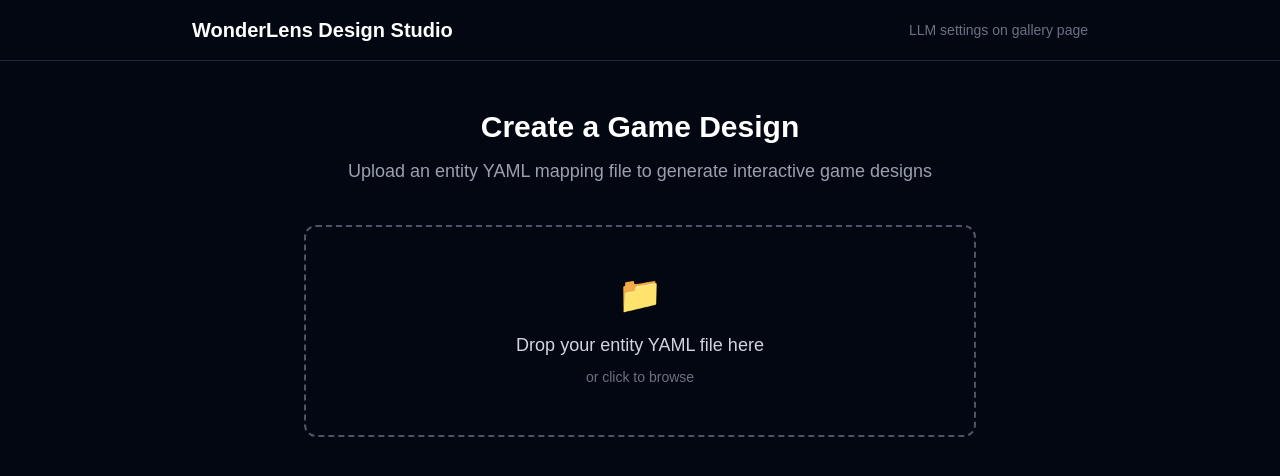
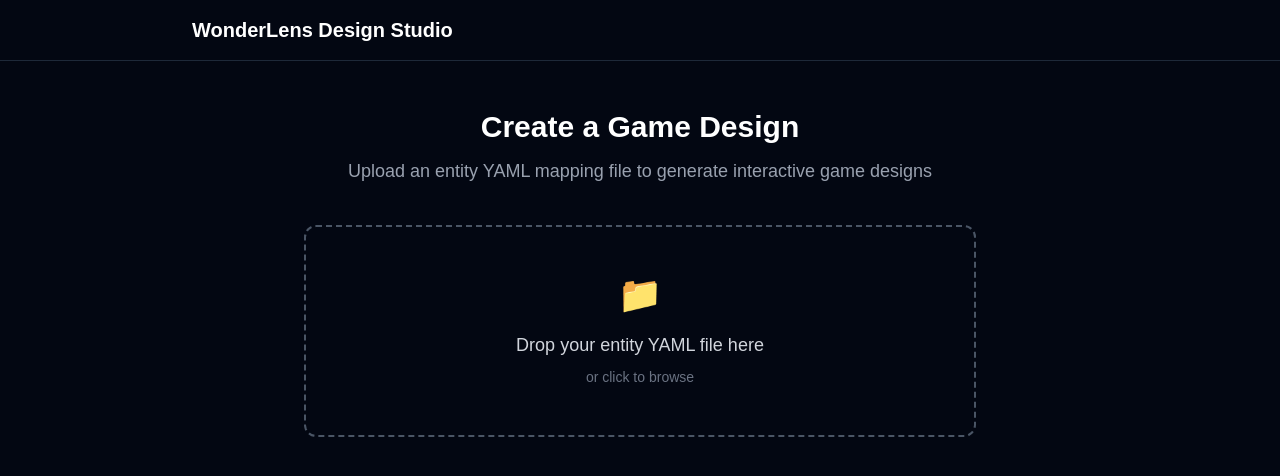
Before and after one commit to pharrellyhy/wonderlens-design-studio, a Next.js app: page / in a window 1280 px wide. Shown: the top 476 px of the page. Built offline with nearby package versions, Linux system fonts and the light colour scheme.

Commit message:
fix(upload): remove settings placeholder text

```diff
--- a/src/app/page.tsx
+++ b/src/app/page.tsx
@@ -23,9 +23,7 @@ export default function Home() {
           <h1 className="text-xl font-bold text-white">
             WonderLens Design Studio
           </h1>
-          <span className="text-gray-500 text-sm">
-            LLM settings on gallery page
-          </span>
+          <div /> {/* Spacer for layout balance */}
         </div>
       </header>
 
```
